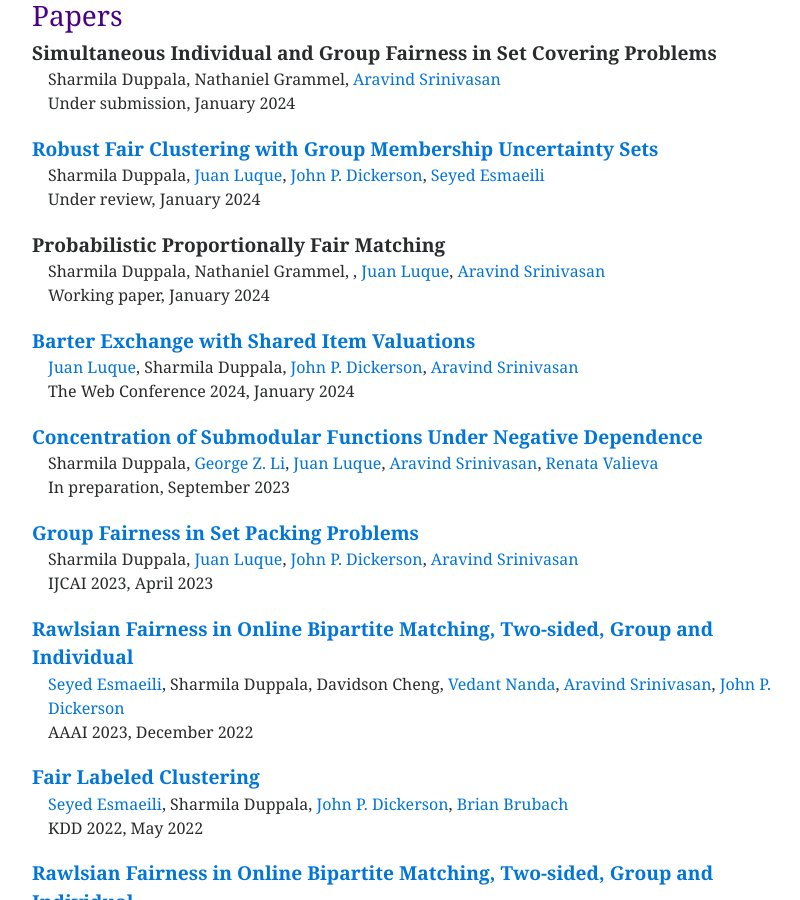
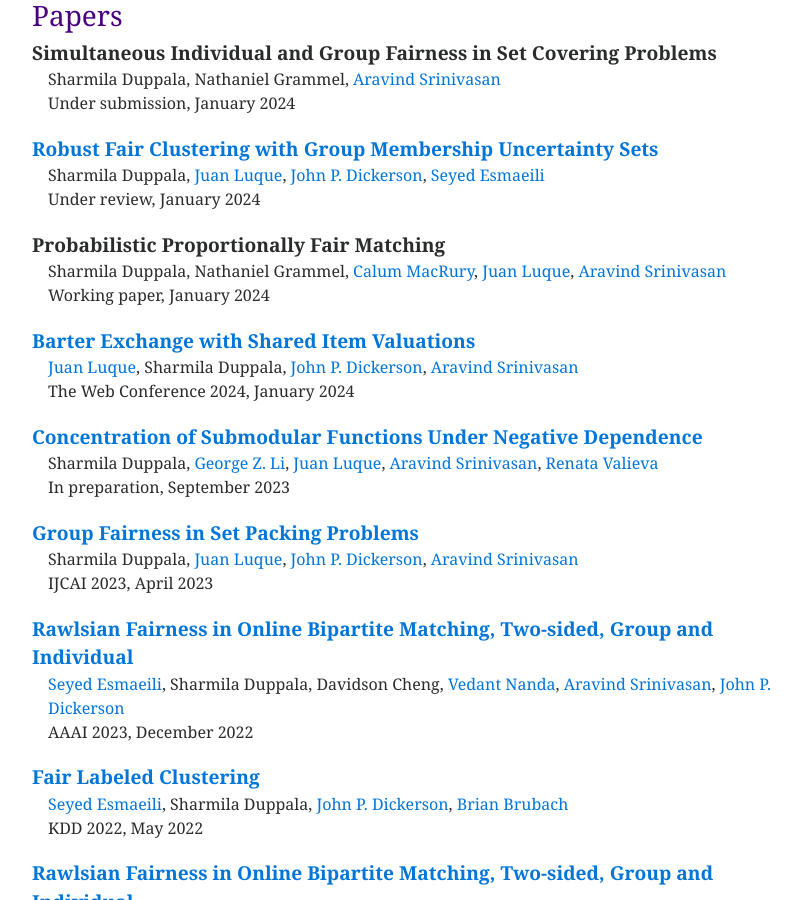
Before and after one commit to trinity24/trinity24.github.io, a Jekyll site: the page built from index.html, in a window 1280 px wide and 900 px high, scrolled down 838 px. Shown: the whole window, without its empty margins (223-1023 px from the left). Built offline with Jekyll 4.4.1, drawn with Linux system fonts in a browser that asks for light colours.

Commit message:
Update people.yaml

```diff
--- a/_data/people.yaml
+++ b/_data/people.yaml
@@ -1,5 +1,9 @@
 sduppala:
   name: "Sharmila Duppala"
+
+calum:
+  name: "Calum MacRury"
+  webpage: "https://cmacrury.github.io/"
 
 aravind:
   name: "Aravind Srinivasan"
```
